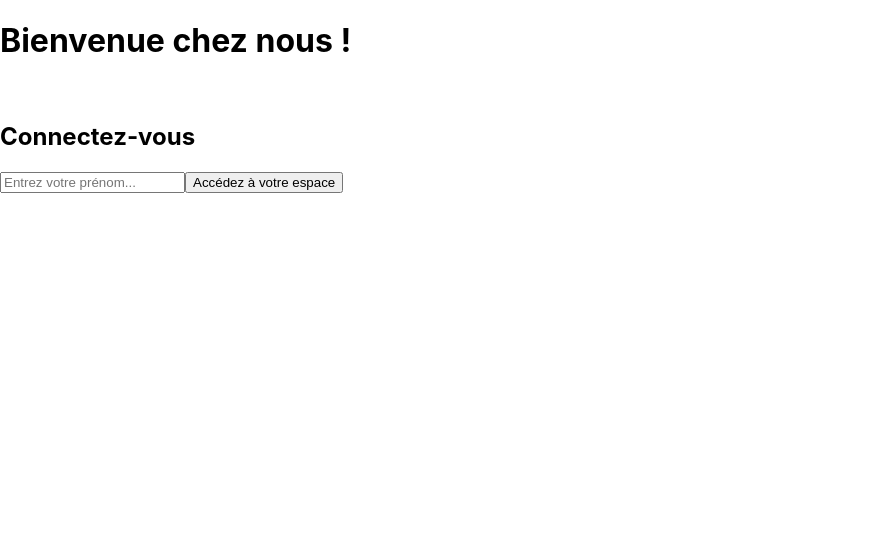
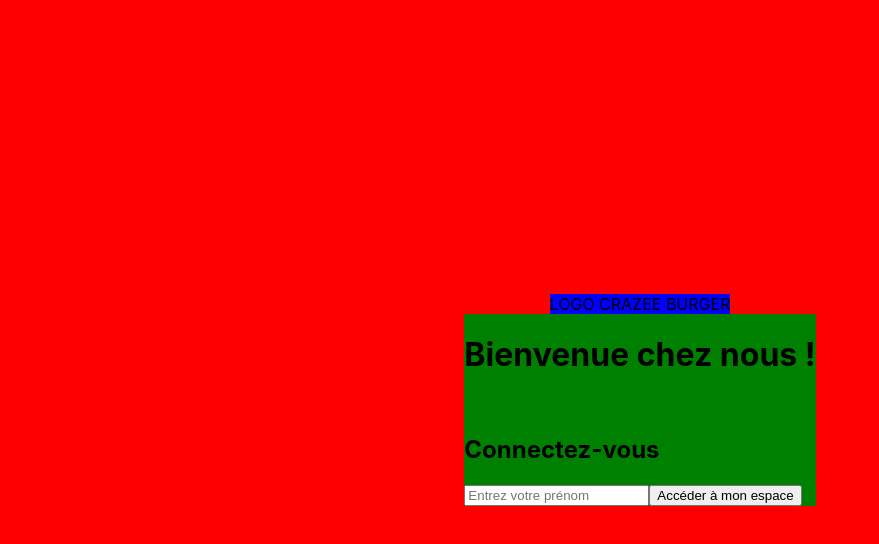
Before and after one commit to duftor/crazee-burger, a React (Create React App) app: page / in a window 1280 px wide. Shown: the top 544 px of the page, without its empty margins (0-879 px from the left). Built offline with nearby package versions, Linux system fonts and the light colour scheme.

Commit message:
💄 F03 : LoginPage > add layout

```diff
--- a/src/components/pages/login/LoginForm.js
+++ b/src/components/pages/login/LoginForm.js
@@ -1,5 +1,6 @@
 import React, { useState } from 'react'
 import { useNavigate } from 'react-router-dom'
+import styled from 'styled-components'
 
 
 export default function LoginForm() {
@@ -20,7 +21,7 @@ export default function LoginForm() {
 
     // Affichage
     return (
-        <form onSubmit={handleSumbit}>
+        <LoginFormStyled onSubmit={handleSumbit}>
             <h1>Bienvenue chez nous !</h1>
             <br />
             <h2>Connectez-vous</h2>
@@ -29,12 +30,17 @@ export default function LoginForm() {
                 name="name"
                 id="name"
                 value={name}
-                placeholder="Entrez votre prénom..."
+                placeholder="Entrez votre prénom"
                 onChange={handleChange}
                 required
             />
 
-            <input type="submit" value="Accédez à votre espace" />
-        </form>
+            <input type="submit" value="Accéder à mon espace" />
+        </LoginFormStyled>
     )
 }
+
+const LoginFormStyled = styled.form`
+   background: green;
+
+`;
--- a/src/components/pages/login/LoginPage.js
+++ b/src/components/pages/login/LoginPage.js
@@ -1,4 +1,6 @@
-import LoginForm from './LoginForm';
+import styled from "styled-components"
+import Logo from "../../reusable-ui/Logo"
+import LoginForm from "./LoginForm"
 
 export default function LoginPage() {
     // State
@@ -7,6 +9,18 @@ export default function LoginPage() {
 
     // Affichage
     return (
-        <LoginForm />
-    );
+        <LoginPageStyled>
+            <Logo />
+            <LoginForm />
+        </LoginPageStyled>
+    )
 }
+
+const LoginPageStyled = styled.div`
+	background: red;
+    height: 100vh;
+    display: flex;
+    flex-direction: column;
+    justify-content: center;
+    align-items: center;
+`
--- /dev/null
+++ b/src/components/reusable-ui/Logo.js
@@ -0,0 +1,9 @@
+import styled from "styled-components"
+
+export default function Logo() {
+    return <LogoStyled>LOGO CRAZEE BURGER</LogoStyled>
+}
+
+const LogoStyled = styled.div`
+	background: blue;
+`
```
